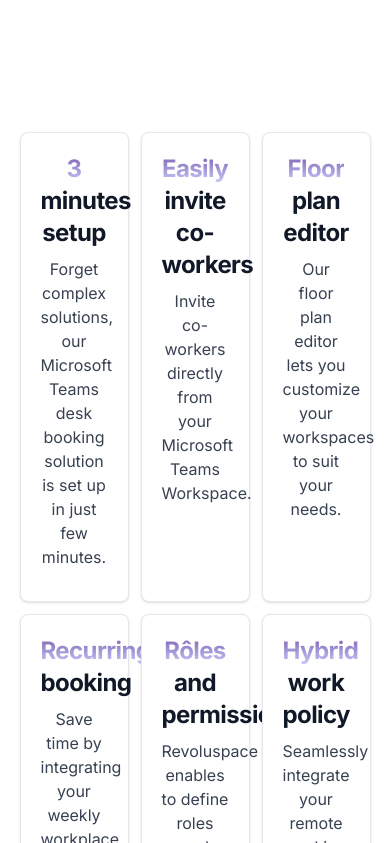
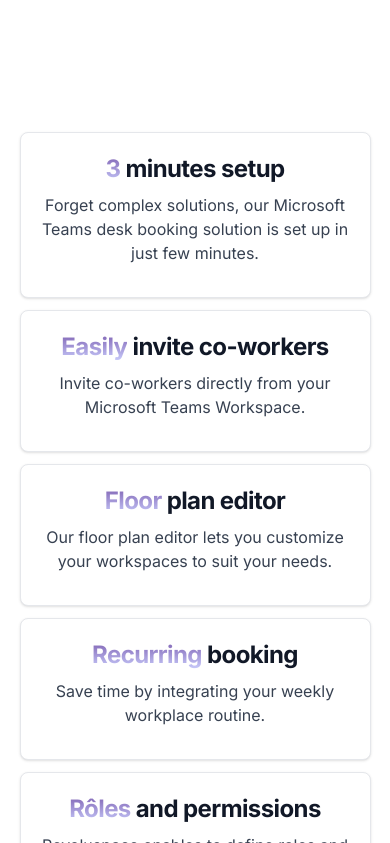
Before and after one commit to nestaweb/revoluspace, a Next.js app: page /en/msteams in a window 390 px wide. Shown: the part 5561-6404 px from the top of the page. Built offline with nearby package versions, Linux system fonts and the light colour scheme.

Commit message:
responsive gallery

```diff
--- a/src/app/[locale]/msteams/MSteams.tsx
+++ b/src/app/[locale]/msteams/MSteams.tsx
@@ -133,7 +133,7 @@ const MSteams: React.FC<IMSteams> = ({ locale }) => {
 				<p className="text-3xl lg:text-5xl text-center font-semibold mt-[20vh] lg:mt-[25vh] mb-[15vh] w-5/6 mx-auto">{t('manageyourflexible.title')}<span className='purple-gradient'>{t('manageyourflexible.enhance')}</span></p>
 				</FadeInSection>
 				<FadeInSection>
-				<div className="grid grid-cols-3 mx-auto justify-center gap-3">
+				<div className="flex flex-wrap lg:grid lg:grid-cols-3 mx-auto justify-center gap-3">
 					<Card
 						title={t('gallerycards.card_0.title')}
 						desc={t('gallerycards.card_0.description')}
--- a/src/app/[locale]/slack/Slack.tsx
+++ b/src/app/[locale]/slack/Slack.tsx
@@ -135,7 +135,7 @@ const Slack: React.FC<ISlack> = ({ locale }) => {
 				<p className="text-3xl lg:text-5xl text-center font-semibold mt-[25vh] mb-[15vh] w-5/6 mx-auto">{t('manageyourflexible.title')}<br/><span className='purple-gradient'>{t('manageyourflexible.enhance')}</span></p>
 				</FadeInSection>
 				<FadeInSection>
-				<div className="grid grid-cols-3 mx-auto justify-center gap-3">
+				<div className="flex flex-wrap lg:grid lg:grid-cols-3 mx-auto justify-center gap-3">
 					<Card
 						title={t('gallerycards.card_0.title')}
 						desc={t('gallerycards.card_0.description')}
```
